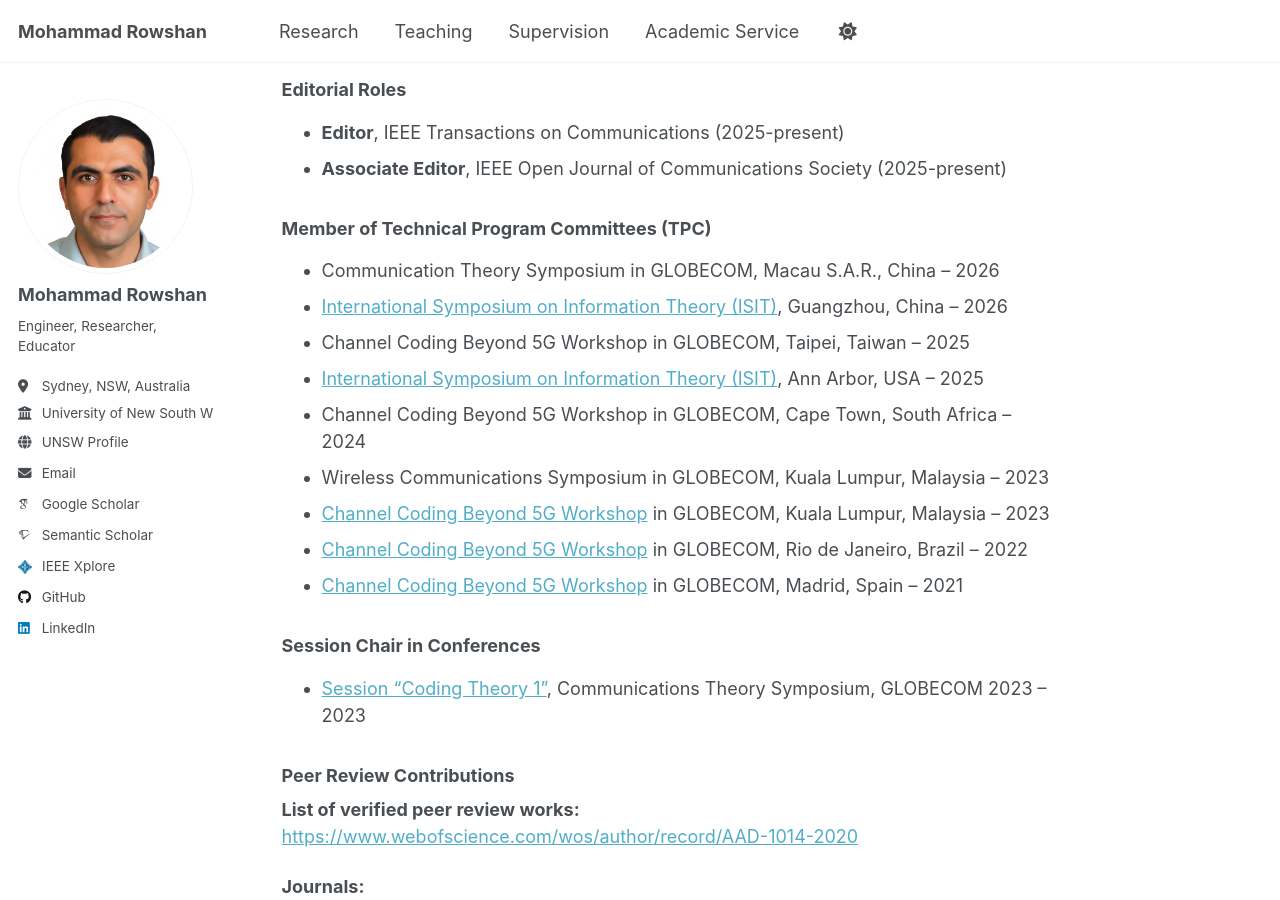
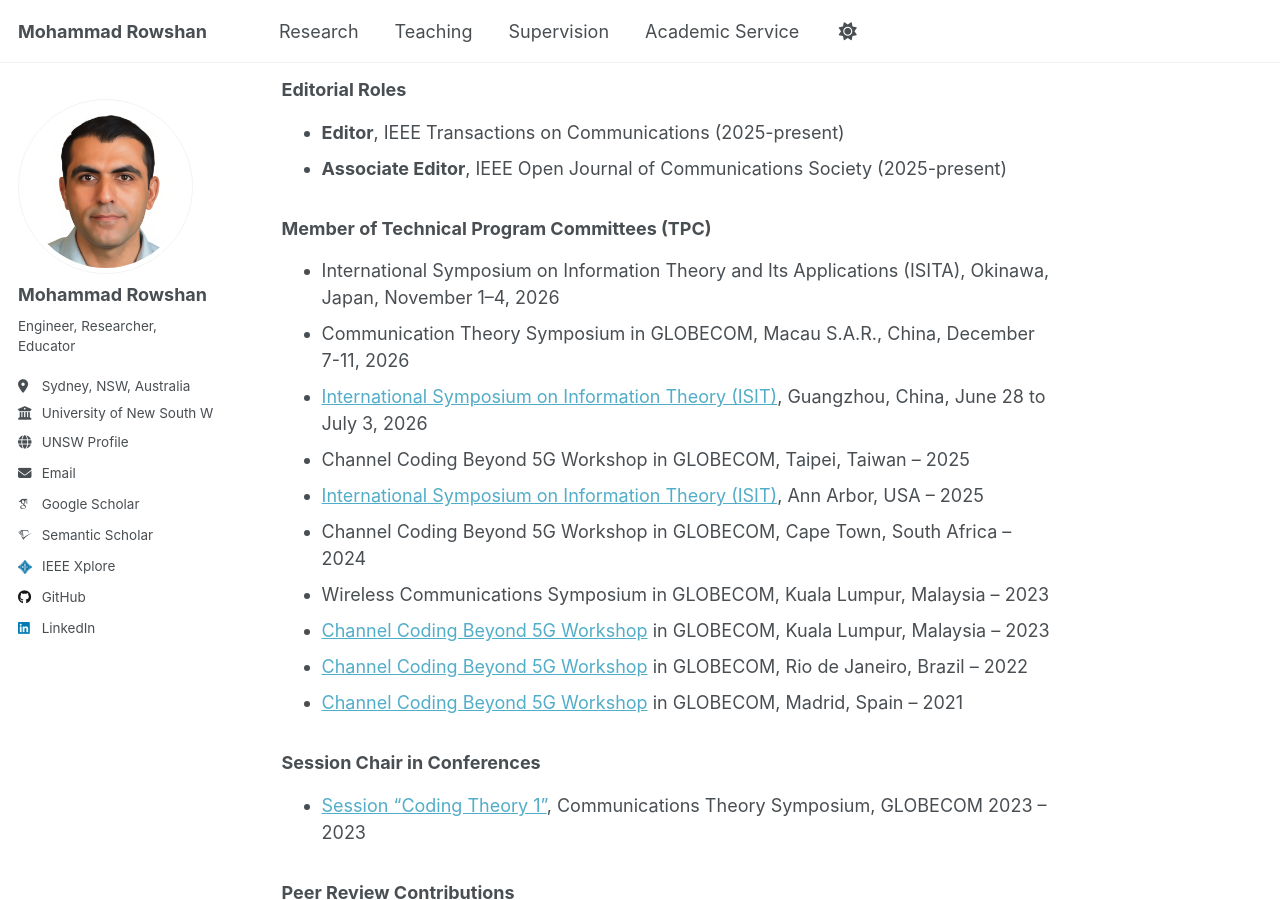
Before and after one commit to mohammad-rowshan/mohammad-rowshan.github.io, a Jekyll site: the page built from _pages/academic-services.md, in a window 1280 px wide and 900 px high, scrolled down 756 px. Built offline with Jekyll 4.4.1, drawn with Linux system fonts in a browser that asks for light colours; some web fonts are replaced; a script that is not in the unit is left out; comment, search, counter and statistics services are not loaded.

Commit message:
Update academic-services.md

```diff
--- a/_pages/academic-services.md
+++ b/_pages/academic-services.md
@@ -31,8 +31,9 @@ author_profile: true
 
 ### Member of Technical Program Committees (TPC)
 
-- Communication Theory Symposium in GLOBECOM, Macau S.A.R., China – 2026
-- [International Symposium on Information Theory (ISIT)](https://2026.ieee-isit.org/technical-program-committee), Guangzhou, China – 2026
+- International Symposium on Information Theory and Its Applications (ISITA), Okinawa, Japan, November 1–4, 2026
+- Communication Theory Symposium in GLOBECOM, Macau S.A.R., China, December 7-11, 2026
+- [International Symposium on Information Theory (ISIT)](https://2026.ieee-isit.org/technical-program-committee), Guangzhou, China, June 28 to July 3, 2026
 - Channel Coding Beyond 5G Workshop in GLOBECOM, Taipei, Taiwan – 2025
 - [International Symposium on Information Theory (ISIT)](https://2025.ieee-isit.org/technical-program-committee), Ann Arbor, USA – 2025
 - Channel Coding Beyond 5G Workshop in GLOBECOM, Cape Town, South Africa – 2024
```
